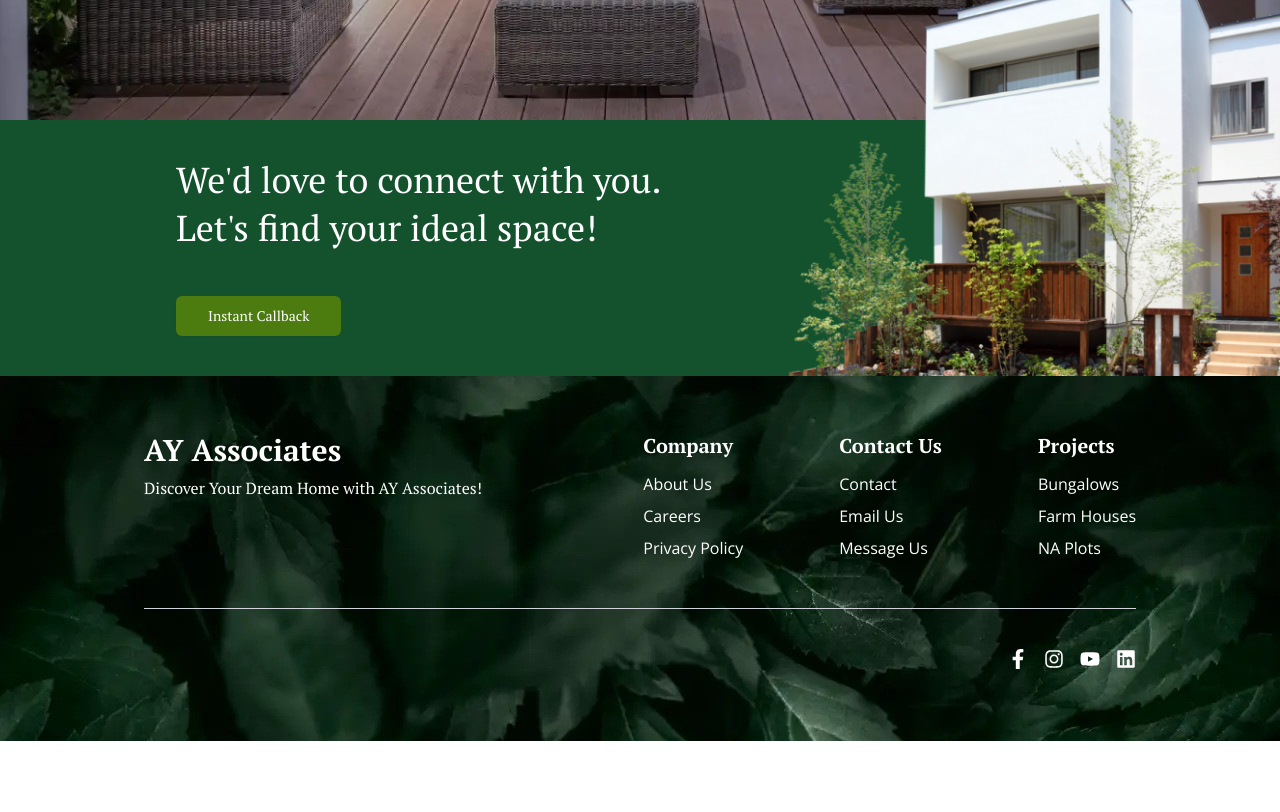
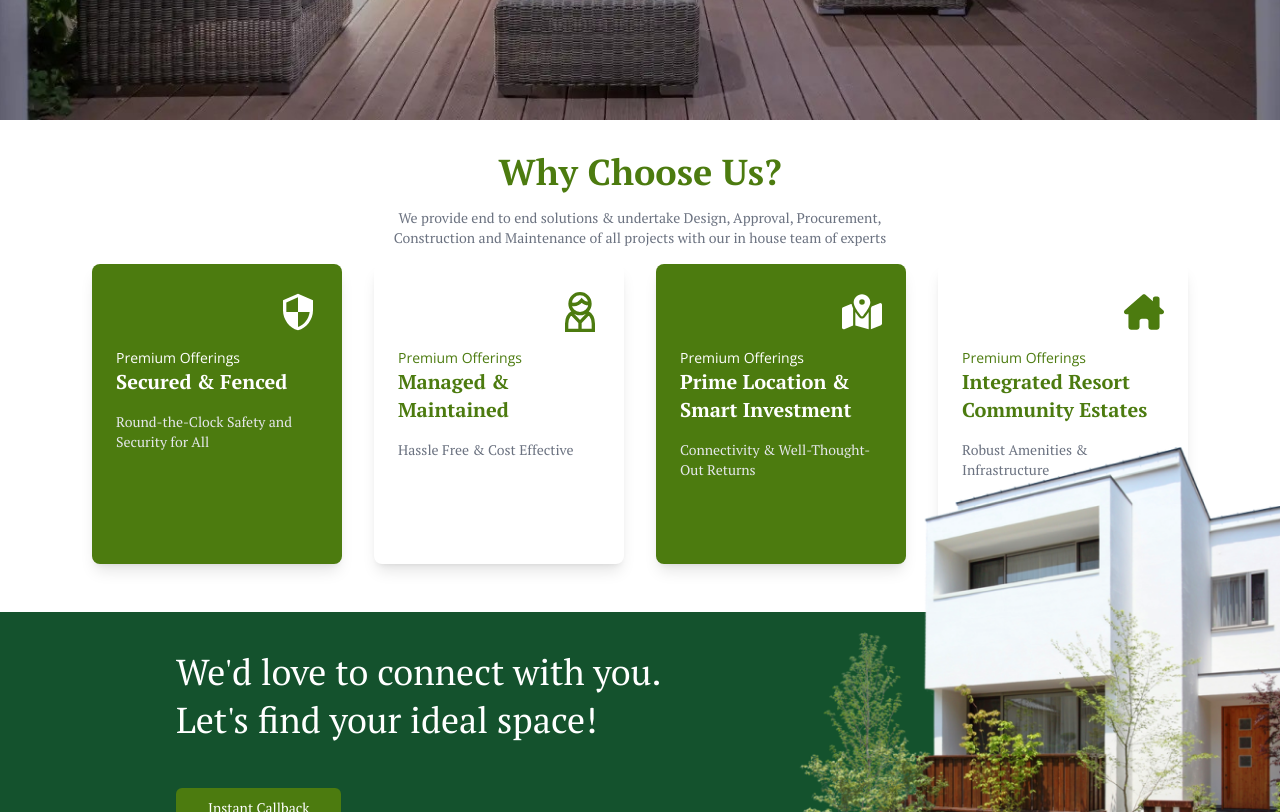
Before and after one commit to dev-kingz/ayassociates, a Next.js app: page / in a window 1280 px wide. Shown: the part 600-1412 px from the top of the page. Before the commit the page ends 1341 px from the top, so only its background shows below. Built offline with nearby package versions, Linux system fonts and the light colour scheme.

Commit message:
refactor: Update page to include Why Choose Us section with IconTextCard components

```diff
--- a/src/app/page.tsx
+++ b/src/app/page.tsx
@@ -1,5 +1,9 @@
-import {Button} from "@/components/ui/button"
+import IconTextCard from "@/components/Cards/IconTextCard";
+import { Button } from "@/components/ui/button"
 import Link from "next/link";
+import { MdSecurity } from "react-icons/md";
+import { GrUserManager } from "react-icons/gr";
+import { FaMapLocationDot, FaHouseChimney  } from "react-icons/fa6";
 
 export default function Home() {
   return (
@@ -34,6 +38,20 @@ export default function Home() {
           </div>
         </div>
       </section>
+      <section className="WhyChooseUs px-12 py-8 lex flex-col items-center justify-center self-stretch ">
+        <div className="Header justify-center flex flex-col items-center gap-2 sm:gap-4">
+          <h2 className="text-2xl sm:text-4xl font-semibold text-secondary">Why Choose Us?</h2>
+          <p className="px-30 sm:px-80 text-center text-sm sm:text-md text-gray-500">
+            We provide end to end solutions & undertake Design, Approval, Procurement, Construction and Maintenance of all projects with our in house team of experts
+          </p>
+        </div>
+        <div className="Cards py-4 flex flex-col sm:flex-row items-center justify-center gap-4 sm:gap-8">
+          <IconTextCard Icon={MdSecurity} title="Secured & Fenced" text="Round-the-Clock Safety and Security for All" bgColor="bg-secondary" />
+          <IconTextCard Icon={GrUserManager} title="Managed & Maintained" text="Hassle Free & Cost Effective" bgColor="bg-white" />
+          <IconTextCard Icon={FaMapLocationDot} title="Prime Location & Smart Investment" text="Connectivity & Well-Thought-Out Returns" bgColor="bg-secondary" />
+          <IconTextCard Icon={FaHouseChimney } title="Integrated Resort Community Estates" text="Robust Amenities & Infrastructure" bgColor="bg-white" />
+        </div>
+      </section>
     </div>
   );
 }
--- /dev/null
+++ b/src/components/Cards/IconTextCard.tsx
@@ -0,0 +1,30 @@
+import React from 'react';
+import { IconType } from 'react-icons'; // Import IconType from react-icons
+
+interface IconTextCardProps {
+  title: string;
+  text: string;
+  bgColor?: string;
+  Icon: IconType; // Use IconType from react-icons
+}
+
+const IconTextCard: React.FC<IconTextCardProps> = ({ Icon, title, text, bgColor = 'bg-white' }) => {
+  const textColor = bgColor === 'bg-white' ? 'text-gray-500' : 'text-gray-200';
+  const titleColor = bgColor === 'bg-white' ? 'text-secondary' : 'text-white';
+  const iconColor = bgColor === 'bg-white' ? 'text-secondary' : 'text-white';
+
+  return (
+    <div className={`w-[330px] sm:w-[250px] h-[195px] sm:h-[300px] px-6 py-4 sm:py-7 flex flex-col rounded-lg ${bgColor} shadow-lg gap-4`}>
+      <div className="flex justify-end">
+        <Icon className={`h-10 w-10 ${iconColor}`}/>
+      </div>
+      <div className="text-start">
+        <h3 className={`text-sm font-secondary ${titleColor}`}>Premium Offerings</h3>
+        <h1 className={`text-xl font-semibold ${titleColor}`}>{title}</h1>
+      </div>
+      <p className={`text-start text-sm ${textColor}`}>{text}</p>
+    </div>
+  );
+}
+
+export default IconTextCard;
```
Lines whose indentation alone changed are shown as unchanged.
